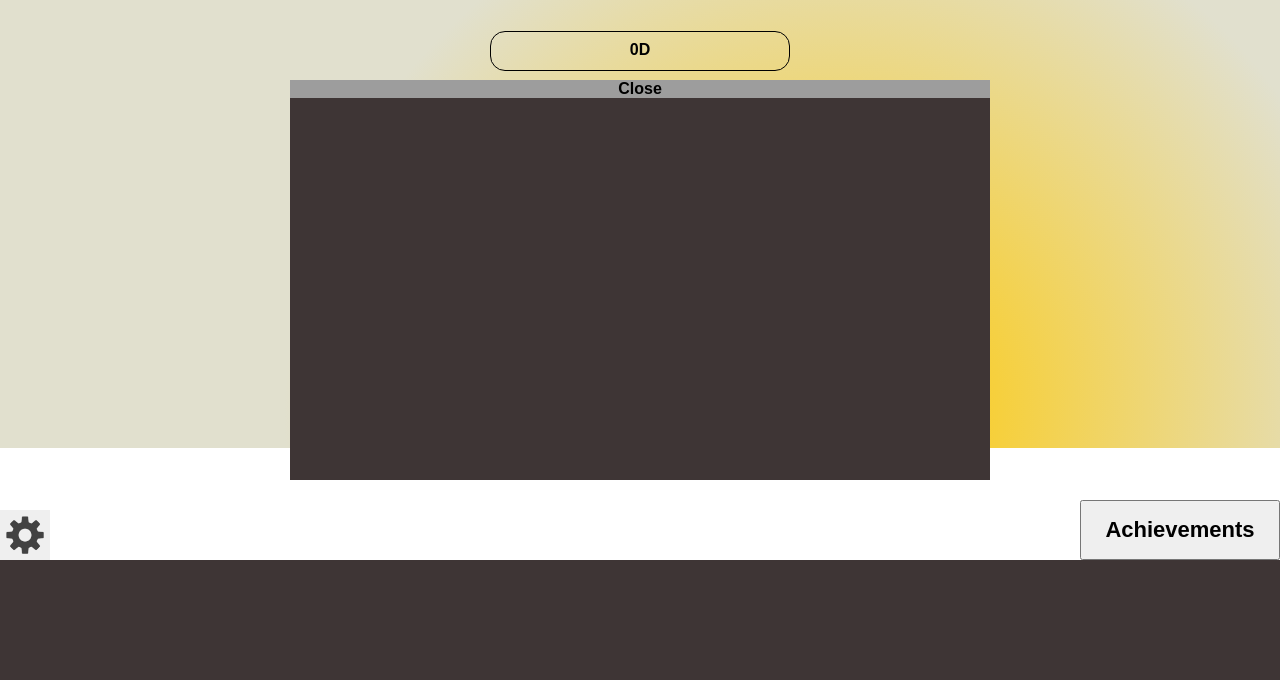
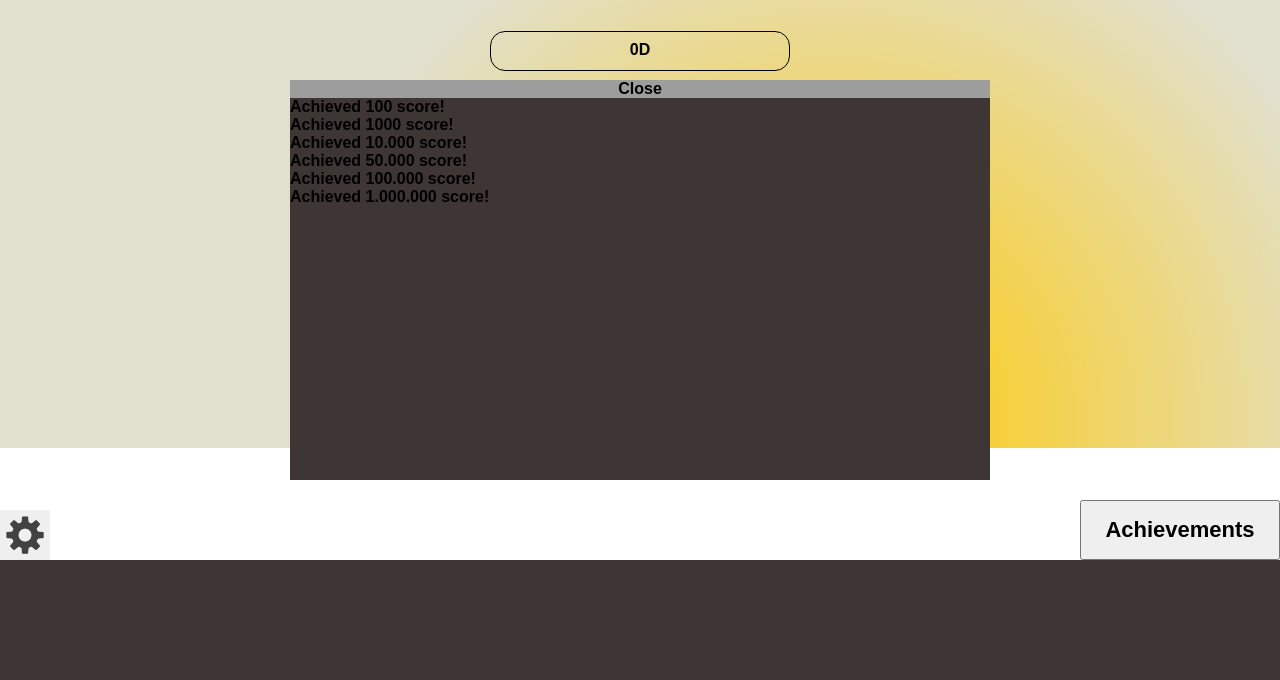
Before and after one commit to SuzanneB836/Coinclicker, a PHP site: page / in a window 1280 px wide, after a click on "Achievements". Shown: the part 120-800 px from the top of the page. Run offline with PHP 8.4, Linux system fonts and the light colour scheme.

Commit message:
some achievement work. css of achievementItem is not working

```diff
--- a/index.html
+++ b/index.html
@@ -107,6 +107,14 @@
         </div>
         <div id="achievements" >
             <div class="close" onclick="overlayOff('achievements')">Close</div>
+            <div id="achievementList">
+              <div id="achievementItem"> Achieved 100 score! </div>
+              <div id="achievementItem"> Achieved 1000 score! </div>
+              <div id="achievementItem"> Achieved 10.000 score! </div>
+              <div id="achievementItem"> Achieved 50.000 score! </div>
+              <div id="achievementItem"> Achieved 100.000 score! </div>
+              <div id="achievementItem"> Achieved 1.000.000 score! </div>
+            </div>
         </div>
      </main>
      <footer>
@@ -116,6 +124,7 @@
      <script src="javascript/overlay.js"></script>
      <script src="javascript/particles.js"></script>
      <script src="javascript/tab.js"></script>
+     <script src="javascript/achievement.js"></script>
 </body>
 
 </html>
--- /dev/null
+++ b/javascript/achievement.js
@@ -0,0 +1,31 @@
+function checkAchievements(score) {
+    if (score >= 100) {
+        addAchievement ("Achieved 100 score!");
+    }
+    if (score >= 1000) {
+        addAchievement ("Achieved 1000 score!");
+    }
+    if (score >= 10000) {
+        addAchievement ("Achieved 10.000 score!");
+    }
+    if (score >= 50000) {
+        addAchievement ("Achieved 50.000 score!");
+    }
+    if (score >= 100000) {
+        addAchievement ("Achieved 100.000 score!");
+    }
+    if (score >= 1000000) {
+        addAchievement ("Achieved 1.000.000 score!");
+    }
+}
+
+function addAchievement(achievement) {
+    const achievementList = document.getElementById("achievementList");
+    const achievementItem = document.createElement("div");
+    achievementItem.textContent = achievement;
+    achievementList.appendChild(achievementItem);
+    // Apply "achieved" class after a brief delay to trigger the CSS animation
+    setTimeout(() => {
+        achievementItem.classList.add("achieved");
+    }, 100);
+}
--- a/styles/style.css
+++ b/styles/style.css
@@ -202,6 +202,19 @@ td {
   transform: translate(-50%, -50%);
 }
 
+.achievement {
+  margin-bottom: 5px; /* Add some space between achievements */
+  padding: 10px;
+  background-color: #e0e0e0; /* Light gray background */
+  border-radius: 5px; /* Rounded corners */
+  transition: background-color 0.3s ease; /* Smooth transition for background color */
+}
+
+.achievement.achieved {
+  background-color: #cfe8cf; /* Light green background for achieved achievements */
+}
+
+
 /* Footer styles */
 footer {
   background-color: rgb(62, 53, 53);
```
